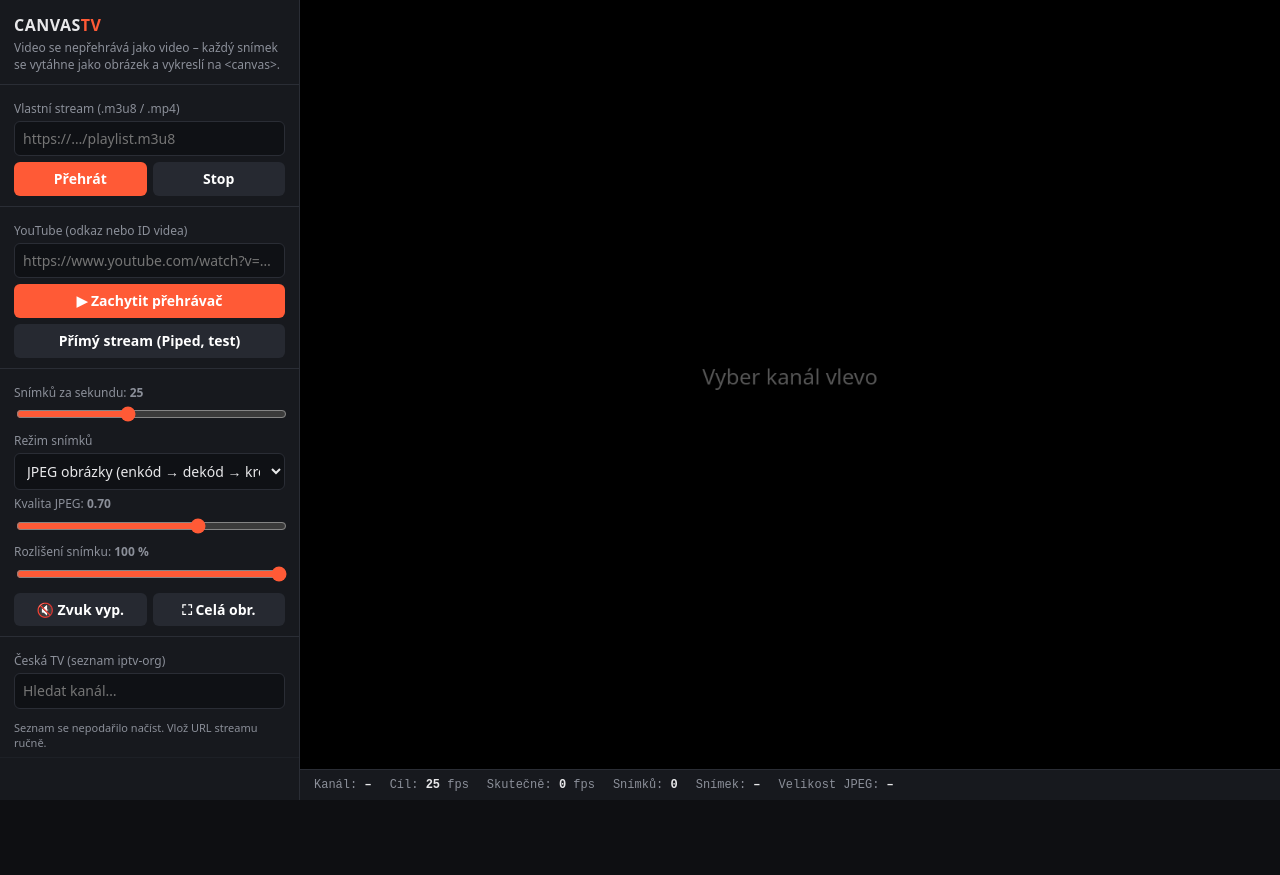
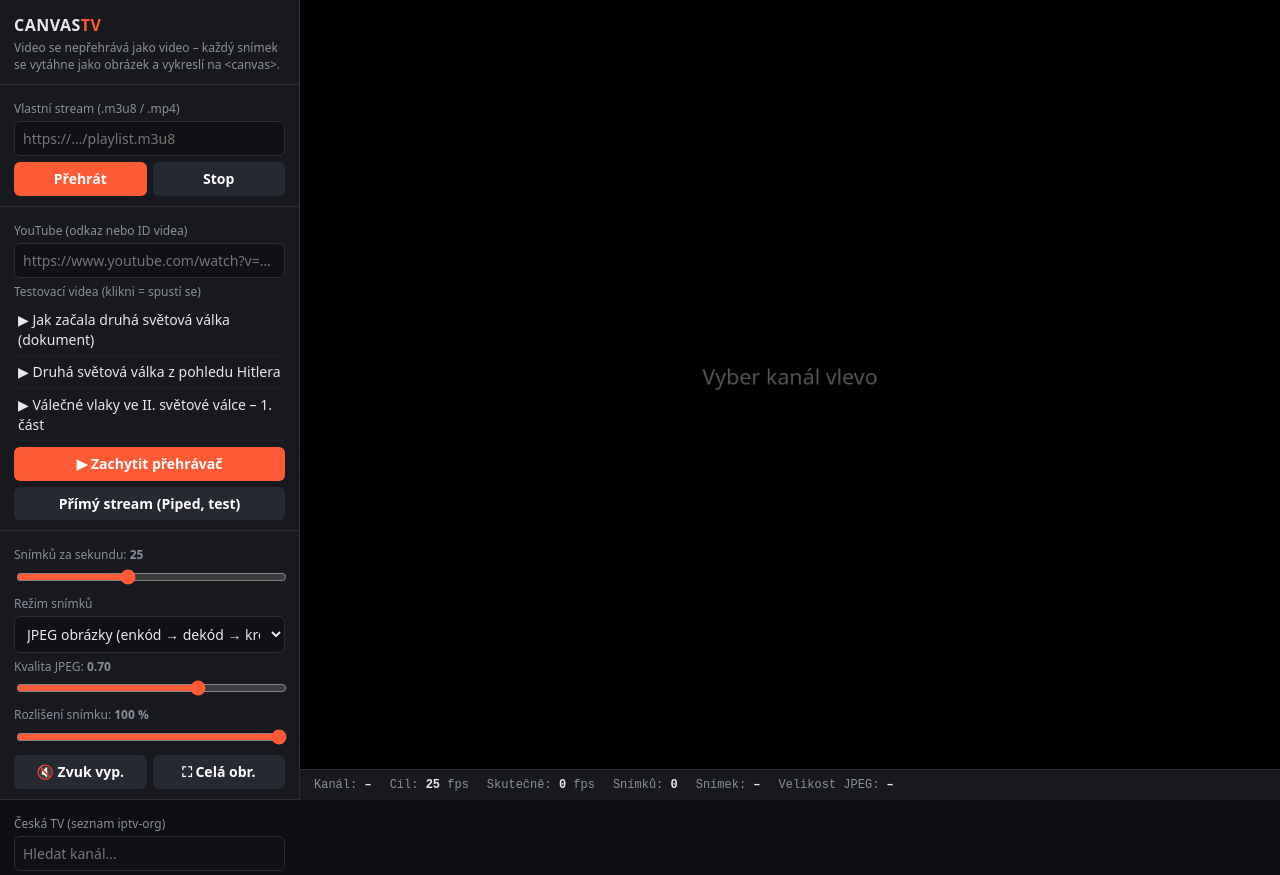
Before and after one commit to 3mvlkondrej-beep/canvas-tv, a plain HTML site: page index.html in a window 1280 px wide. Before the commit the page ends 800 px from the top, so only its background shows below. Drawn offline with nearby package versions, Linux system fonts and the light colour scheme; no server answers.

Commit message:
Testovací YouTube videa
Co-Authored-By: Claude Opus 5.5 <noreply@anthropic.com>
Claude-Session: https://claude.ai/code/session_01Ux7SvyBRMZGG8Zj162QYL7

```diff
--- a/index.html
+++ b/index.html
@@ -54,6 +54,8 @@
   <div class="box">
     <label>YouTube (odkaz nebo ID videa)</label>
     <input id="yt" type="text" placeholder="https://www.youtube.com/watch?v=…">
+    <label>Testovací videa (klikni = spustí se)</label>
+    <div id="ytTests"></div>
     <div class="row"><button id="ytCap" title="Vloží YouTube přehrávač a jeho obraz zachytává do canvasu">▶ Zachytit přehrávač</button></div>
     <div class="row"><button id="ytPiped" class="ghost" title="Zkusí získat přímý stream přes veřejné Piped servery">Přímý stream (Piped, test)</button></div>
   </div>
@@ -196,6 +198,16 @@ async function ytPiped(){
   msg('Žádný Piped server teď neodpověděl. Použij „Zachytit přehrávač“.', 7000);
 }
 $('ytCap').onclick=ytCapture; $('ytPiped').onclick=ytPiped;
+const YT_TESTS=[
+  ['Jak začala druhá světová válka (dokument)','https://www.youtube.com/watch?v=npMCckuphTg'],
+  ['Druhá světová válka z pohledu Hitlera','https://www.youtube.com/watch?v=h7C26H8ym1w'],
+  ['Válečné vlaky ve II. světové válce – 1. část','https://www.youtube.com/watch?v=WNlF4jJdu7o'],
+];
+YT_TESTS.forEach(([n,u])=>{
+  const b=document.createElement('div'); b.className='ch'; b.style.padding='6px 4px'; b.innerHTML='▶ '+n;
+  b.onclick=()=>{ $('yt').value=u; ytCapture(); };
+  $('ytTests').appendChild(b);
+});
 function play(url, name){
   stop(); $('sName').textContent = name || url.split('/').pop();
   msg('Připojuji stream…', 0);
```
